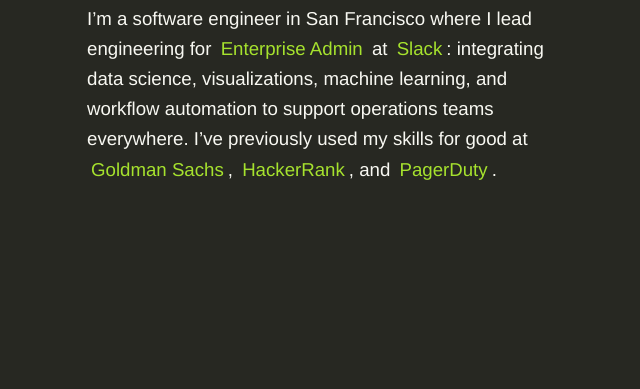
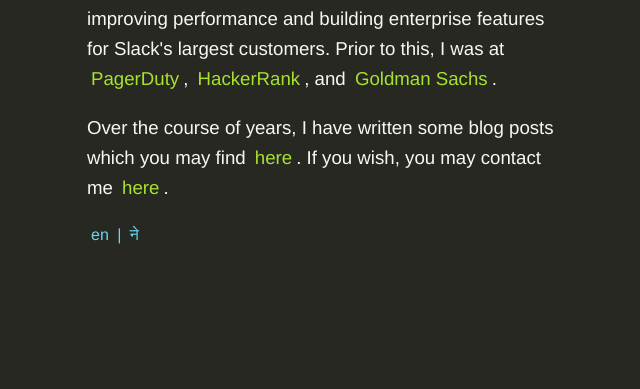
Before and after one commit to aishraj/aishio, a plain HTML site: page index.html in a window 1280 px wide. Shown: the part 459-848 px from the top of the page, without its empty margins (313-953 px from the left). Drawn offline with Linux system fonts and the light colour scheme.

Commit message:
Add version 0

```diff
--- a/index.html
+++ b/index.html
@@ -3,9 +3,11 @@
 
 <head>
   <meta charset="utf-8">
-  <title>Aish Dahal :: Software Engineer</title>
+  <title>Aish Dahal, Software Engineer</title>
   <meta name="description" content="Aish Raj Dahal is a software engineer in San Francisco, CA">
   <meta name="viewport" content="width=device-width, initial-scale=1.0">
+  <link rel="alternate" href="np/" hreflang="np">
+  <meta name="color-scheme" content="dark">
   <link rel="stylesheet" href="/style.css" media="all">
 </head>
 
@@ -16,20 +18,26 @@
         <h1>Aish Raj Dahal</h1>
       </header>
 
-      <div class="description regions">
-
-        <p id="hellop">I’m a software engineer in San Francisco where I lead engineering for <a
-            href="https://slack.com/" target="_blank" rel="noopener noreferrer">Enterprise Admin</a> at <a
-            href="https://www.pagerduty.com" target="_blank" rel="noopener noreferrer">Slack</a>: integrating data
-          science,
-          visualizations, machine learning, and workflow automation to support operations teams everywhere. I’ve
-          previously used my skills for good at <a href="https://www.vmware.com" target="_blank"
-            rel="noopener noreferrer">Goldman Sachs</a>,
-          <a href="https://www.microsoft.com" target="_blank" rel="noopener noreferrer">HackerRank</a>, and <a
-            href="https://www.loc.gov" target="_blank" rel="noopener noreferrer">PagerDuty</a>.</p>
+      <div class="description">
+        <p>I’m a software engineer in San Francisco where I work in the <a href="https://slack.com/enterprise"
+            target="_blank" rel="noopener noreferrer">Enterprise group</a> at <a href="https://slack.com"
+            target="_blank" rel="noopener noreferrer">Slack</a>. My work involves,
+          improving performance and building enterprise features for Slack's largest customers.
+          Prior to this, I was at <a href="https://www.pagerduty.com" target="_blank"
+            rel="noopener noreferrer">PagerDuty</a>,
+          <a href="https://www.hackerrank.com" target="_blank" rel="noopener noreferrer">HackerRank</a>, and <a
+            href="https://www.gs.com" target="_blank" rel="noopener noreferrer">Goldman Sachs</a>.</p>
       </div>
-      <div class="language">
-
+      <div class="others">
+        <p>
+          Over the course of years, I have written some blog
+          posts which you may find <a href="https://blog.aish.io" target="_blank" rel="noopener noreferrer">here</a>. If
+          you wish, you may
+          contact me <a href="mailto:contact@aish.io">here</a>.
+        </p>
+      </div>
+      <div>
+        <p id="language"><a href=".." hreflang="en">en</a> | <a href="np/" hreflang="ne">ने</a></p>
       </div>
     </section>
   </main>
--- a/style.css
+++ b/style.css
@@ -74,11 +74,9 @@
   border-radius: .1875rem
 }
 
-.dark a span:focus,
-.dark a span:hover,
 .dark a:focus,
 .dark a:hover {
-  color: #A6E22E;
+  color: #AE81FF
 }
 
 .dark .learn-more a,
@@ -91,3 +89,15 @@
 .dark .intro {
   color: #ccc
 }
+
+#language {
+  font-size: 100%;
+  color: #66D9EF
+}
+
+#language a:hover,
+#language a:focus,
+#language a,
+#language a:visited {
+  color: #66D9EF
+}
```
Also changed, not shown: np/index.html (added, +38 -0 lines).
